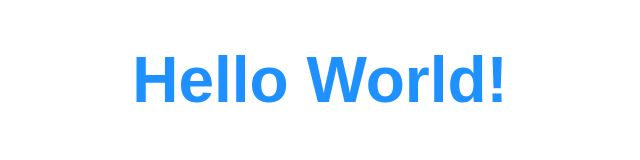
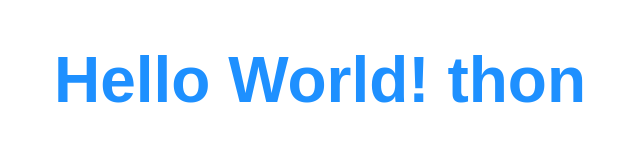
Before and after one commit to horrorbringer/test, a plain HTML site: page index.html in a window 1280 px wide. Shown: the whole page, without its empty margins (320-960 px from the left). Drawn offline with Linux system fonts and the light colour scheme.

Commit message:
feat: add test

```diff
--- a/index.html
+++ b/index.html
@@ -7,6 +7,6 @@
     <title>Document</title>
   </head>
   <body>
-    <h1>Hello World!</h1>
+    <h1>Hello World! thon</h1>
   </body>
 </html>
```
